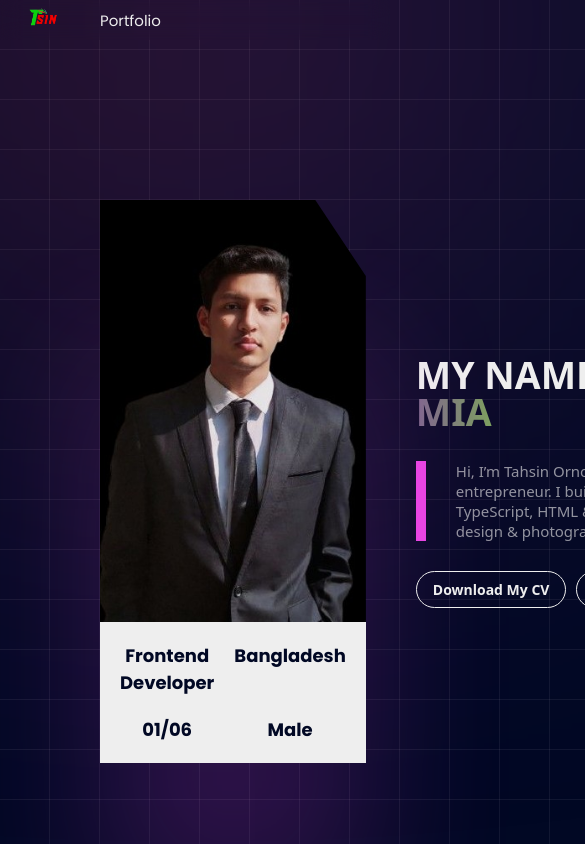
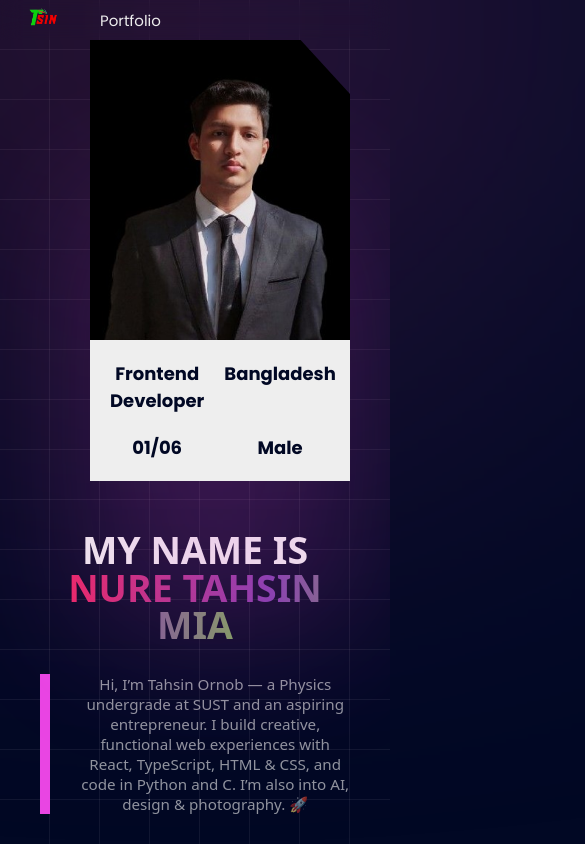
Before and after one commit to thornob/portfolio, a React (Create React App) app: page / in a window 390 px wide. Shown: the top 844 px of the page, 585 px wide, since content can reach past the window. Built offline with nearby package versions, Linux system fonts and the light colour scheme; a web font is replaced by a local one.

Commit message:
Overall Decoration

```diff
--- a/src/App.css
+++ b/src/App.css
@@ -56,65 +56,194 @@ main{
         }
     }
 }
-@media screen and (max-width: 767px) {
-    section{
-        padding: 20px;
-        &.home{
-            grid-template-columns: 1fr;
-            padding-top: 70px;
-            & .content{
-                & a{
+@media (max-width: 767px) {
+
+  /* ================= GLOBAL ================= */
+  * {
+    max-width: 100%;
+    box-sizing: border-box;
+  }
+
+  section {
+    padding: 20px !important;
+  }
+
+  .title {
+    font-size: 2rem !important;
+  }
+
+  .des {
+    font-size: 0.95rem !important;
+  }
+
+  /* ================= HOME ================= */
+  section.home {
+    grid-template-columns: 1fr !important;
+    gap: 30px;
+    padding-top: 90px;
+    text-align: center;
+  }
+
+  section.home .content {
+    text-align: center;
+  }
+
+  section.home .content .name {
+    font-size: 1.8rem;
+    line-height: 1.2;
+  }
+
+  section.home .content .des {
+    border-left: none;
+    padding-left: 0;
+    margin: 20px 0;
+  }
+
+  section.home .cv-row {
+    flex-direction: column;
+    gap: 12px;
+    align-items: center;
+  }
+
+  section.home .cv-row a {
+    width: 100%;
+    max-width: 260px;
+    text-align: center;
+  }
+
+  section.home .avatar {
+    grid-row: 1;
+    text-align: center;
+  }
+
+  section.home .avatar .card {
+    width: 100%;
+    max-width: 260px;
     margin: auto;
-                    font-size: small;
   }
+
+  section.home .avatar img {
+    height: auto;
+    max-height: 300px;
   }
-            & .avatar{
-                grid-row-start: 1;
+
+  section.home .avatar .info {
+    grid-template-columns: 1fr 1fr;
+    font-size: 0.9rem;
+    gap: 10px;
   }
+
+  /* ================= NAVBAR ================= */
+  header {
+    height: 60px;
   }
-        &.projects{
-            & .list{
-                & .item{
-                    grid-template-columns: 1fr;
-                    & .content{
-                        & h3{
-                            font-size: 1.2em;
-                            margin-bottom: 1em;
-                        }
-                    }
-                }
-                & .item:nth-child(2n){
-                    & .content, .images{
-                        grid-row-start: auto;
-                        grid-column-start: auto;
-                        grid-column-end: auto;
-                    }
-                }
-            }
-        }
-    }
-    header{
-        & nav{
+
+  header nav {
     width: 80%;
     height: 100vh;
     position: fixed;
+    inset: 0 auto 0 0;
+    background: #fff;
     flex-direction: column;
-            justify-content: start;
-            align-items: start;
-            inset: 0 auto 0 0;
-            background-color: #eee;
-            color: #b0b9f4;
-            padding: 50px;
-            box-sizing: border-box;
-            font-weight: bold;
+    align-items: flex-start;
+    padding: 80px 30px;
+    gap: 20px;
     left: -100%;
-            transition: .5s;
+    transition: 0.4s;
   }
-        & .icon-bar{
+
+  header nav.active {
+    left: 0;
+  }
+
+  header .icon-bar {
     display: block;
   }
-        & nav.active{
-            left: 0;
+
+  /* ================= PROJECTS ================= */
+  section.projects .title {
+    font-size: 2.2rem;
   }
+
+  section.projects .list .item {
+    flex-direction: column;
+    text-align: center;
   }
+
+  section.projects .list .item:nth-child(2n) {
+    flex-direction: column;
   }
+
+  section.projects img {
+    max-width: 100%;
+  }
+
+  .tech-badge-container {
+    justify-content: center;
+    flex-wrap: wrap;
+  }
+
+  /* ================= SKILLS ================= */
+  section.skills .title {
+    font-size: 2.2rem;
+  }
+
+  section.skills .list h2 {
+    text-align: center;
+    margin: 20px 0;
+  }
+
+  section.skills .new-list {
+    justify-content: center;
+  }
+
+  section.skills .item {
+    width: 100%;
+    max-width: 320px;
+  }
+
+  /* ================= EXPERIENCE ================= */
+  section.experiences .title {
+    font-size: 2.2rem;
+  }
+
+  section.experiences .experience-card {
+    max-width: 100%;
+    margin: 15px 0;
+    padding: 16px;
+  }
+
+  section.experiences .role {
+    font-size: 1.2rem;
+  }
+
+  /* ================= EDUCATION ================= */
+  section.education .title {
+    font-size: 2.2rem;
+  }
+
+  .education-card {
+    padding: 1.2rem;
+  }
+
+  /* ================= CONTACT ================= */
+  .contact-container {
+    flex-direction: column;
+    gap: 30px;
+  }
+
+  .left-box {
+    padding: 20px;
+  }
+
+  .right-box h3 {
+    text-align: center;
+  }
+
+  .social-item {
+    flex-direction: column;
+    gap: 6px;
+    text-align: center;
+  }
+
+}
--- a/src/components/Home.css
+++ b/src/components/Home.css
@@ -1,5 +1,5 @@
 /* home */
-section{
+section {
     width: 100%;
     max-width: 100%;
     margin: auto;
@@ -7,82 +7,86 @@ section{
     box-sizing: border-box;
     top: 0;
 }
-/* .delay-02{
-    animation-delay: 0.2s!important;
-}
-.delay-04{
-    animation-delay: 0.4s!important;
-}
-.delay-06{
-    animation-delay: 0.6s!important;
-} */
-section.home{
+
+section.home {
     padding-top: 150px;
     display: grid;
     grid-template-columns: repeat(2, 1fr);
     gap: 50px;
     justify-content: space-between;
     align-items: center;
+}
 
-    & .content{
+section.home .content {
     font-family: 'MuseoModerno', system-ui;
-        & .name{
+}
 
+section.home .content .name {
     font-size: 2.5em;
     font-weight: bold;
     line-height: 1em;
-            & span{
+}
+
+section.home .content .name span {
     background-image: linear-gradient(to right, #7BE728, #F3265F, #7F40AC, #7BE728);
     background-size: 200% auto;
     -webkit-text-fill-color: transparent;
     -webkit-background-clip: text;
     animation: shine 5s linear infinite;
 }
-        }
-        & .des{
+
+section.home .content .des {
     color: rgba(238, 238, 238, 0.603);
     margin: 30px 0;
-            border-left: .7em solid #e945e3;
+    border-left: 0.7em solid #e945e3;
     padding-left: 2em;
 }
-        & .cv-row{
+
+section.home .content .cv-row {
     display: flex;
     flex-direction: row;
     gap: 10px;
-            flex-wrap: nowrap;
+    flex-wrap: wrap;
 }
-        & a{
+
+section.home .content a {
     display: inline-block;
     font-size: 14px;
     color: #eee;
     font-weight: 600;
     text-decoration: none;
     border: 1px solid #eee;
-            background-color:transparent;
+    background-color: transparent;
     width: max-content;
     padding: 8px 16px;
     border-radius: 20px;
 }
+
+section.home .avatar {
+    text-align: right;
 }
-    & .avatar{
-        text-align: right;
-        & .card{
+
+section.home .avatar .card {
     display: inline-flex;
     flex-direction: column;
     width: min(100%, 400px);
     box-shadow: 0 150px 150px #e945e333;
     transition: 0.5s;
-            &:hover{
+}
+
+section.home .avatar .card:hover {
     box-shadow: 0 150px 150px #e945e355;
 }
-            & img{
+
+section.home .avatar .card img {
     width: 100%;
     height: min(50vh, 700px);
     object-fit: cover;
     object-position: top;
     clip-path: polygon(81% 0, 100% 18%, 100% 100%, 0 100%, 0 0);
 }
-            & .info{
+
+section.home .avatar .card .info {
     background-color: #eee;
     color: #010824;
     display: grid;
@@ -91,10 +95,18 @@ section.home{
     gap: 20px;
     padding: 20px;
     font-size: 1.2em;
-                & div:nth-child(1), div:nth-child(2), div:nth-child(3),div:nth-child(4){
+}
+
+section.home .avatar .card .info div:nth-child(1),
+section.home .avatar .card .info div:nth-child(2),
+section.home .avatar .card .info div:nth-child(3),
+section.home .avatar .card .info div:nth-child(4) {
     font-weight: bold;
 }
+
+/* Animation */
+@keyframes shine {
+    to {
+        background-position: 200% center;
     }
 }
-    }
-}
```
Lines whose indentation alone changed are shown as unchanged.
